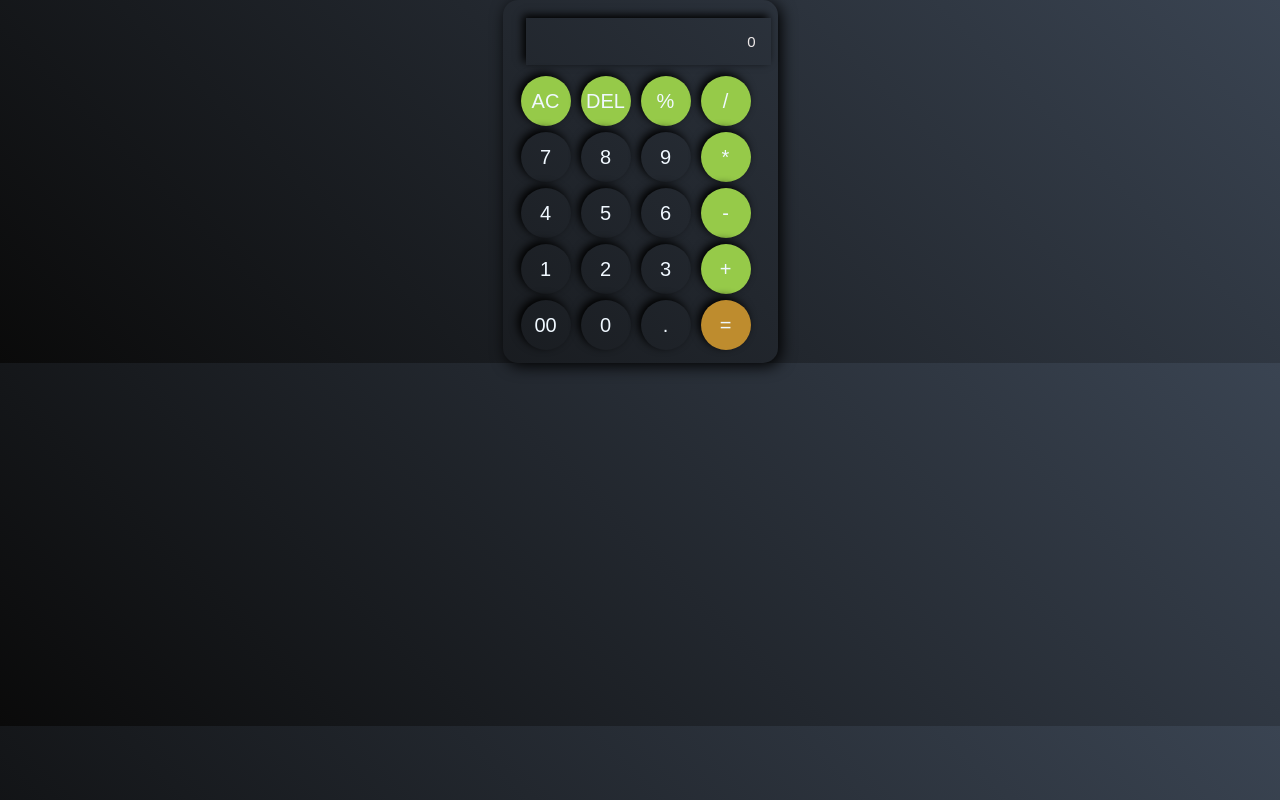
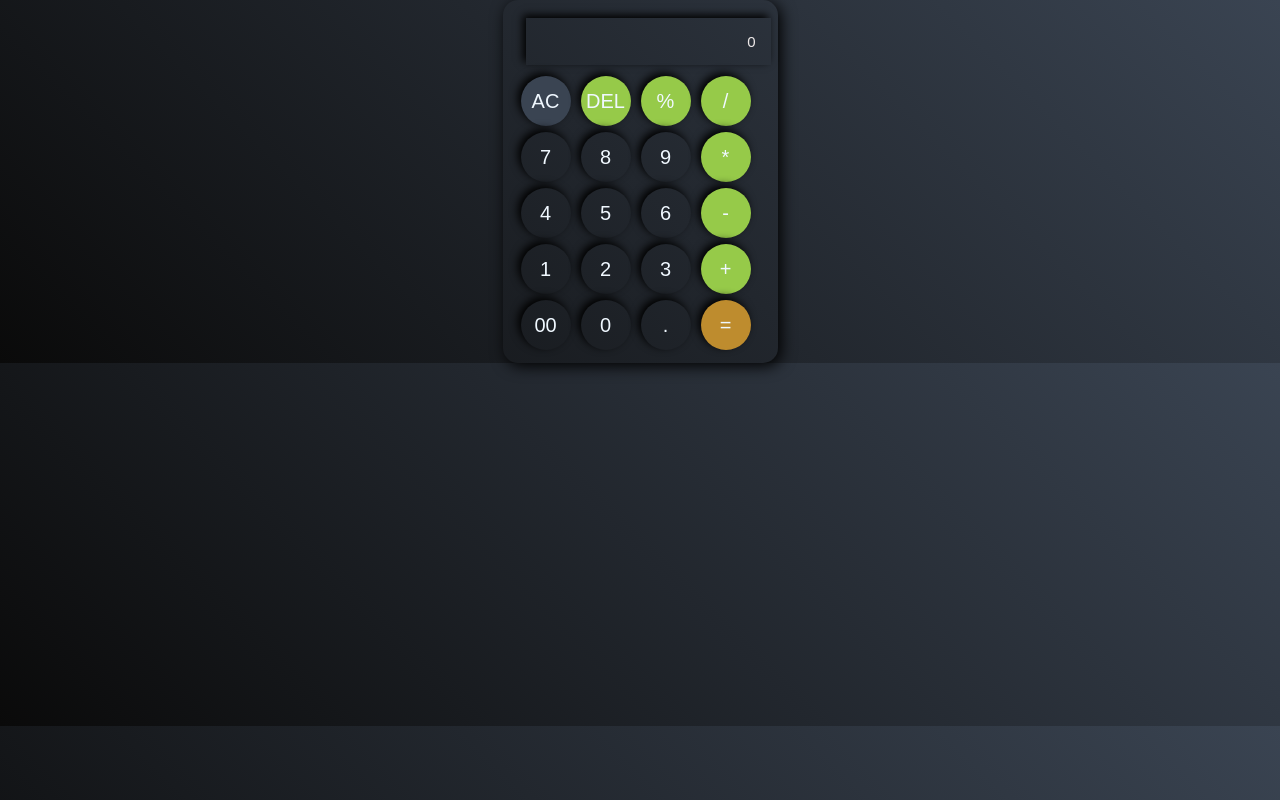
Before and after one commit to vinaysatharla/simple-calculator, a plain HTML site: page index.html in a window 1280 px wide. In both pictures the pointer is over the button "AC". Drawn offline with Linux system fonts and the light colour scheme.

Commit message:
Update Styles.css

```diff
--- a/Styles.css
+++ b/Styles.css
@@ -44,6 +44,9 @@ button{
     color:aliceblue;
     cursor:pointer;
     }
+button:hover{
+    background-color: #3a4452;
+}
 .eqlbtn{
     background-color: rgb(190, 140, 46);
 }
```
